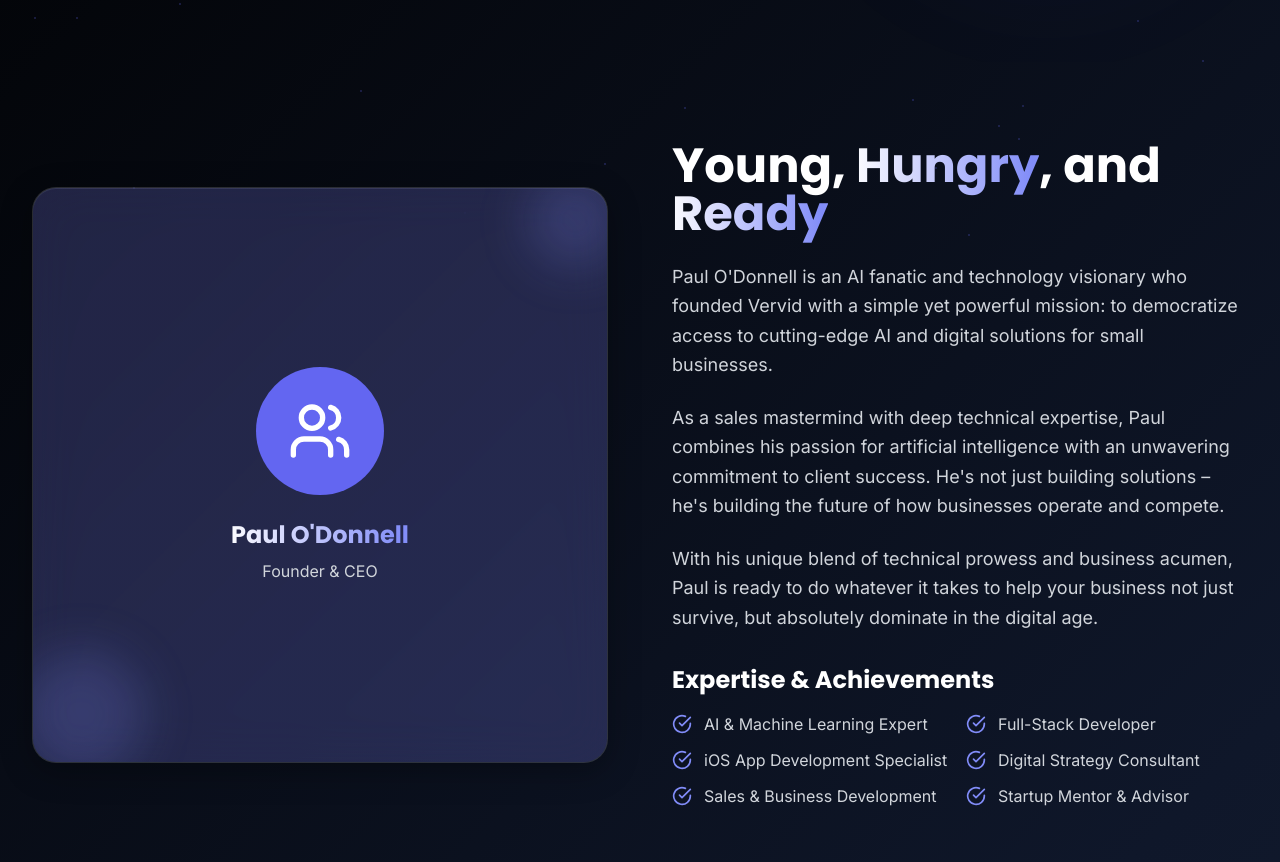
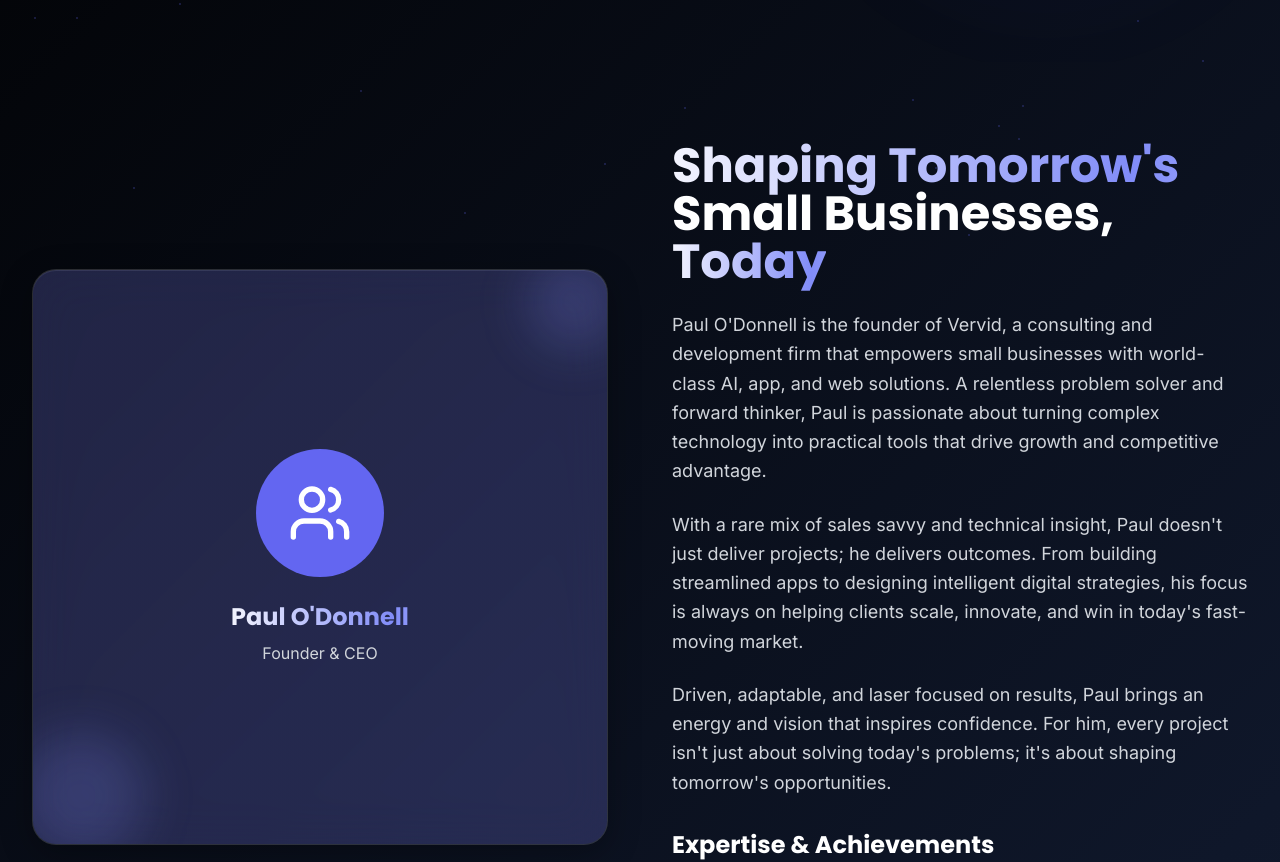
Before and after one commit to paulodo55/vervidai, a Next.js app: page /about in a window 1280 px wide. Shown: the part 560-1422 px from the top of the page. Built offline with nearby package versions, Linux system fonts and the light colour scheme.

Commit message:
Update About section: new header and Paul O'Donnell bio content

```diff
--- a/app/about/page.tsx
+++ b/app/about/page.tsx
@@ -107,21 +107,16 @@
             <div className="space-y-8">
               <div>
                 <h2 className="text-4xl md:text-5xl font-display font-bold mb-6">
-                  Young, <span className="gradient-text">Hungry</span>, and
-                  <span className="gradient-text"> Ready</span>
+                  <span className="gradient-text">Shaping Tomorrow's</span> Small Businesses, <span className="gradient-text">Today</span>
                 </h2>
                 <p className="text-lg text-gray-300 leading-relaxed mb-6">
-                  Paul O'Donnell is an AI fanatic and technology visionary who founded Vervid with a simple yet powerful mission:
-                  to democratize access to cutting-edge AI and digital solutions for small businesses.
+                  Paul O'Donnell is the founder of Vervid, a consulting and development firm that empowers small businesses with world-class AI, app, and web solutions. A relentless problem solver and forward thinker, Paul is passionate about turning complex technology into practical tools that drive growth and competitive advantage.
                 </p>
                 <p className="text-lg text-gray-300 leading-relaxed mb-6">
-                  As a sales mastermind with deep technical expertise, Paul combines his passion for artificial intelligence
-                  with an unwavering commitment to client success. He's not just building solutions – he's building the future
-                  of how businesses operate and compete.
+                  With a rare mix of sales savvy and technical insight, Paul doesn't just deliver projects; he delivers outcomes. From building streamlined apps to designing intelligent digital strategies, his focus is always on helping clients scale, innovate, and win in today's fast-moving market.
                 </p>
                 <p className="text-lg text-gray-300 leading-relaxed">
-                  With his unique blend of technical prowess and business acumen, Paul is ready to do whatever it takes
-                  to help your business not just survive, but absolutely dominate in the digital age.
+                  Driven, adaptable, and laser focused on results, Paul brings an energy and vision that inspires confidence. For him, every project isn't just about solving today's problems; it's about shaping tomorrow's opportunities.
                 </p>
               </div>
 
```
